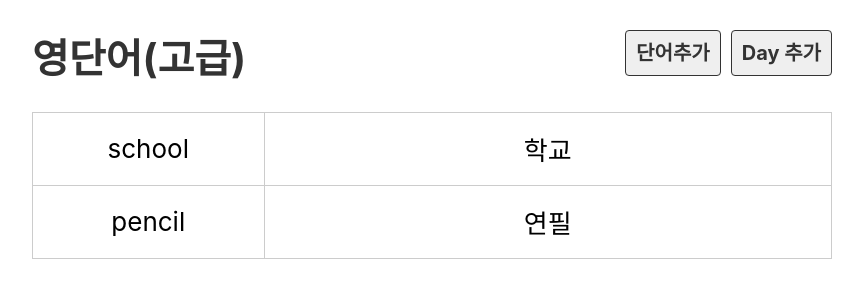
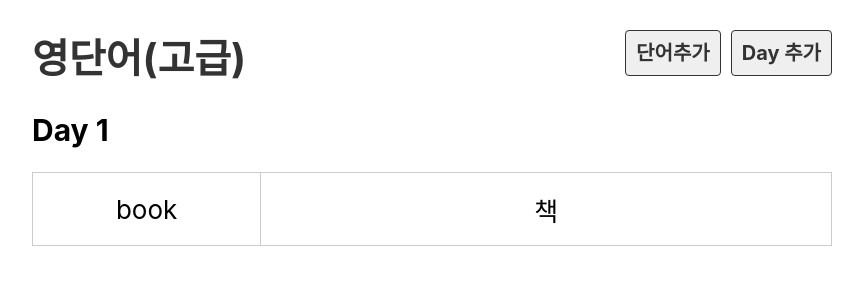
Before and after one commit to mxx-kor/voca-app, a JavaScript app: page /day/1 in a window 1280 px wide. Shown: the top 300 px of the page, without its empty margins (208-1071 px from the left). Built offline with nearby package versions, Linux system fonts and the light colour scheme; the HTML template or start-up script is replaced by a standard one.

Commit message:
params 설정

```diff
--- a/src/components/Day.js
+++ b/src/components/Day.js
@@ -1,10 +1,13 @@
 import dummy from "../db/data.json";
+import { useParams } from "react-router-dom";
 
 export default function Day() {
-    const day = 3;
-    const wordList = dummy.words.filter(word => word.day === day);
+    const day = useParams().day;
+    const wordList = dummy.words.filter(word => word.day === Number(day));
 
-    return <>
+    return (
+        <>
+            <h2>Day {day}</h2>
             <table>
                 <tbody>
                     {wordList.map(word => (
@@ -16,4 +19,5 @@ export default function Day() {
                 </tbody>
             </table>
         </>
+    )
 }
```
Lines whose indentation alone changed are shown as unchanged.
